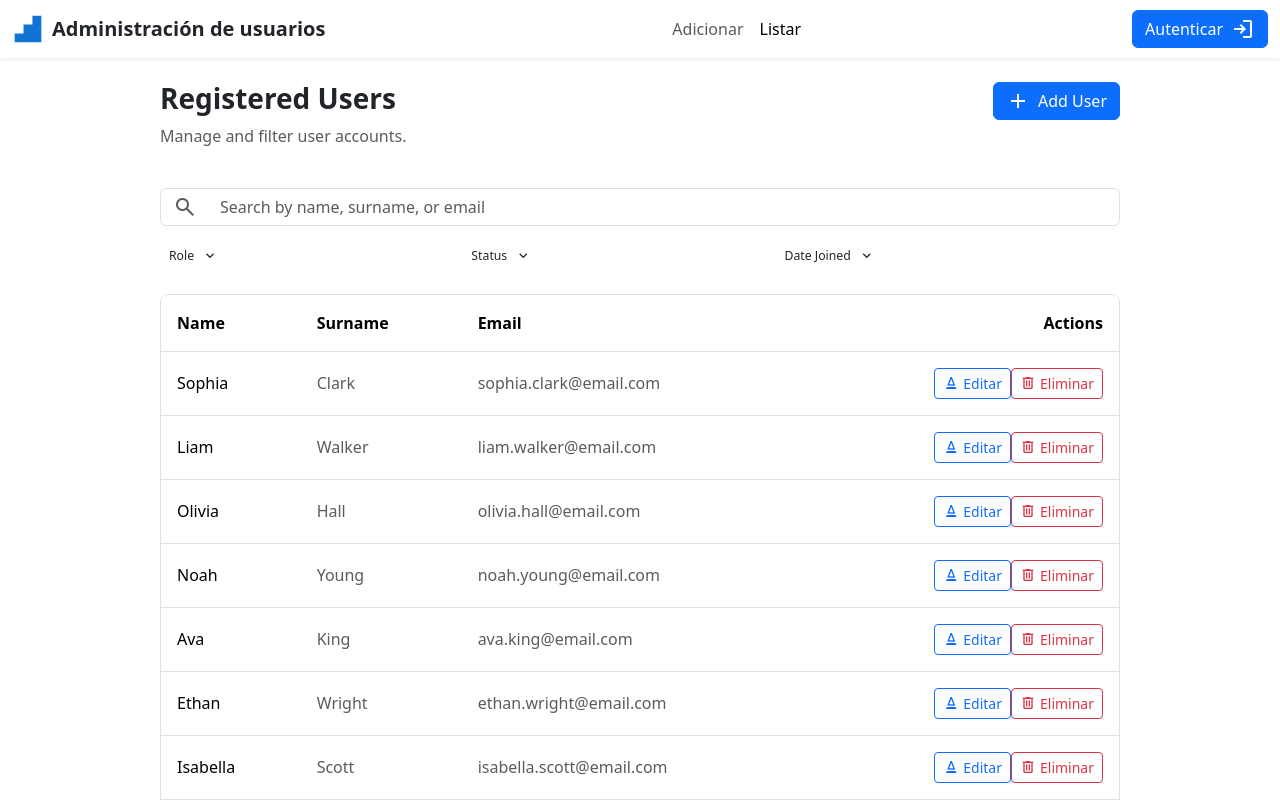
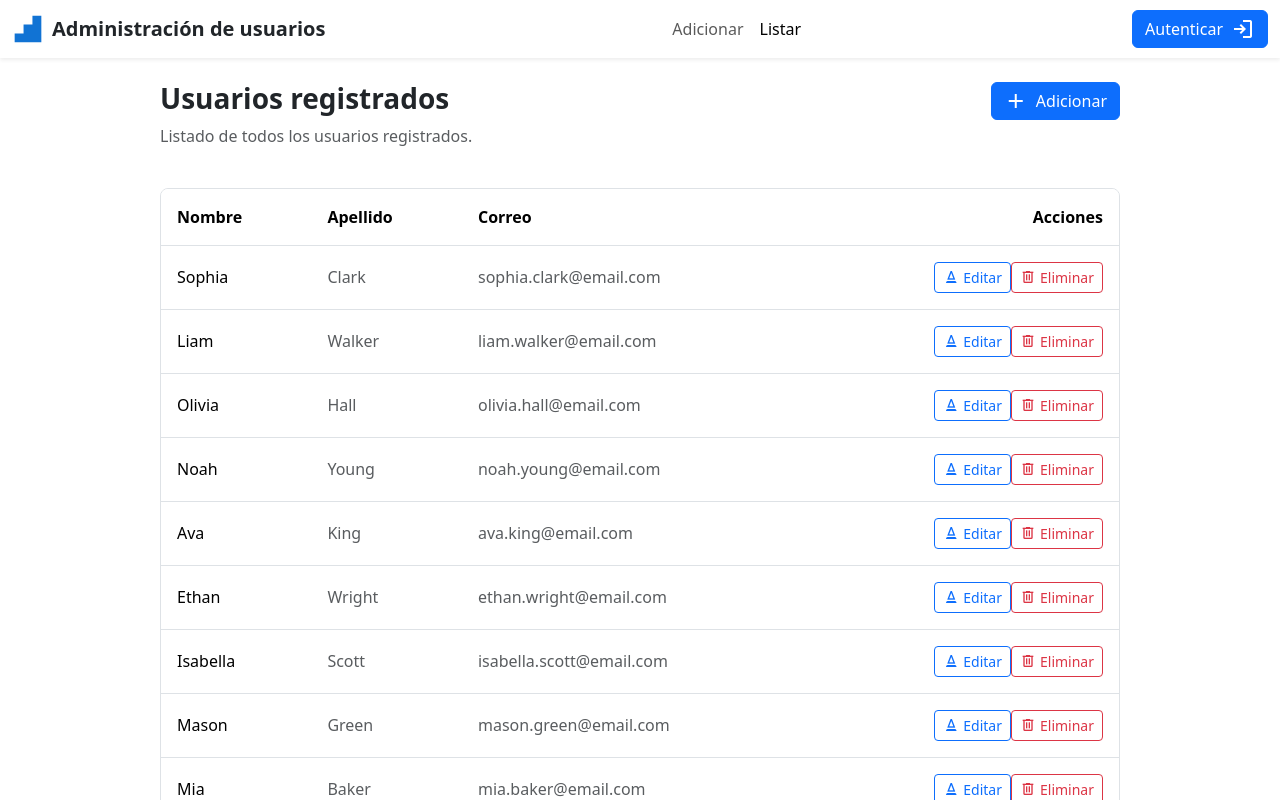
Before and after one commit to miguel-jaeger/autenticar-frontend, a React (Vite) app in the folder react-app/: page /users in a window 1280 px wide. Shown: the top 800 px of the page. Built offline with nearby package versions, Linux system fonts and the light colour scheme.

Commit message:
optimizado interfaz de listado de usuarios

```diff
--- a/react-app/src/pages/UsersPage.jsx
+++ b/react-app/src/pages/UsersPage.jsx
@@ -5,50 +5,25 @@ const UsersPage = () => {
       <div className="mx-auto" style={{ maxWidth: '960px' }}>
         <div className="d-flex flex-wrap justify-content-between align-items-start gap-3 mb-4">
           <div>
-            <h2 className="h3 fw-bold">Registered Users</h2>
-            <p className="text-muted">Manage and filter user accounts.</p>
+            <h2 className="h3 fw-bold">Usuarios registrados</h2>
+            <p className="text-muted">Listado de todos los usuarios registrados.</p>
           </div>
           <Link to="/add-user">
             <button className="btn btn-primary d-flex align-items-center gap-2">
               <span className="material-symbols-outlined">add</span>
-              Add User
+              Adicionar
             </button>
           </Link>
         </div>
-        <div className="d-flex flex-column gap-3 mb-4">
-          <div className="input-group">
-            <span className="input-group-text bg-transparent border-end-0">
-              <span className="material-symbols-outlined text-muted">search</span>
-            </span>
-            <input
-              className="form-control border-start-0"
-              placeholder="Search by name, surname, or email"
-              type="text"
-            />
-          </div>
-          <div aria-label="Filter buttons" className="btn-group flex-wrap" role="group">
-            <button className="btn btn-sm d-flex align-items-center gap-2" type="button">
-              <span className="small fw-medium">Role</span>
-              <span className="material-symbols-outlined fs-6">expand_more</span>
-            </button>
-            <button className="btn btn-sm d-flex align-items-center gap-2" type="button">
-              <span className="small fw-medium">Status</span>
-              <span className="material-symbols-outlined fs-6">expand_more</span>
-            </button>
-            <button className="btn btn-sm d-flex align-items-center gap-2" type="button">
-              <span className="small fw-medium">Date Joined</span>
-              <span className="material-symbols-outlined fs-6">expand_more</span>
-            </button>
-          </div>
-        </div>
+
         <div className="table-responsive rounded-3 border">
           <table className="table table-hover align-middle">
             <thead className="border-bottom">
               <tr>
-                <th className="p-3 fw-semibold" scope="col">Name</th>
-                <th className="p-3 fw-semibold" scope="col">Surname</th>
-                <th className="p-3 fw-semibold" scope="col">Email</th>
-                <th className="p-3 fw-semibold text-end" scope="col">Actions</th>
+                <th className="p-3 fw-semibold" scope="col">Nombre</th>
+                <th className="p-3 fw-semibold" scope="col">Apellido</th>
+                <th className="p-3 fw-semibold" scope="col">Correo</th>
+                <th className="p-3 fw-semibold text-end" scope="col">Acciones</th>
               </tr>
             </thead>
             <tbody>
```
